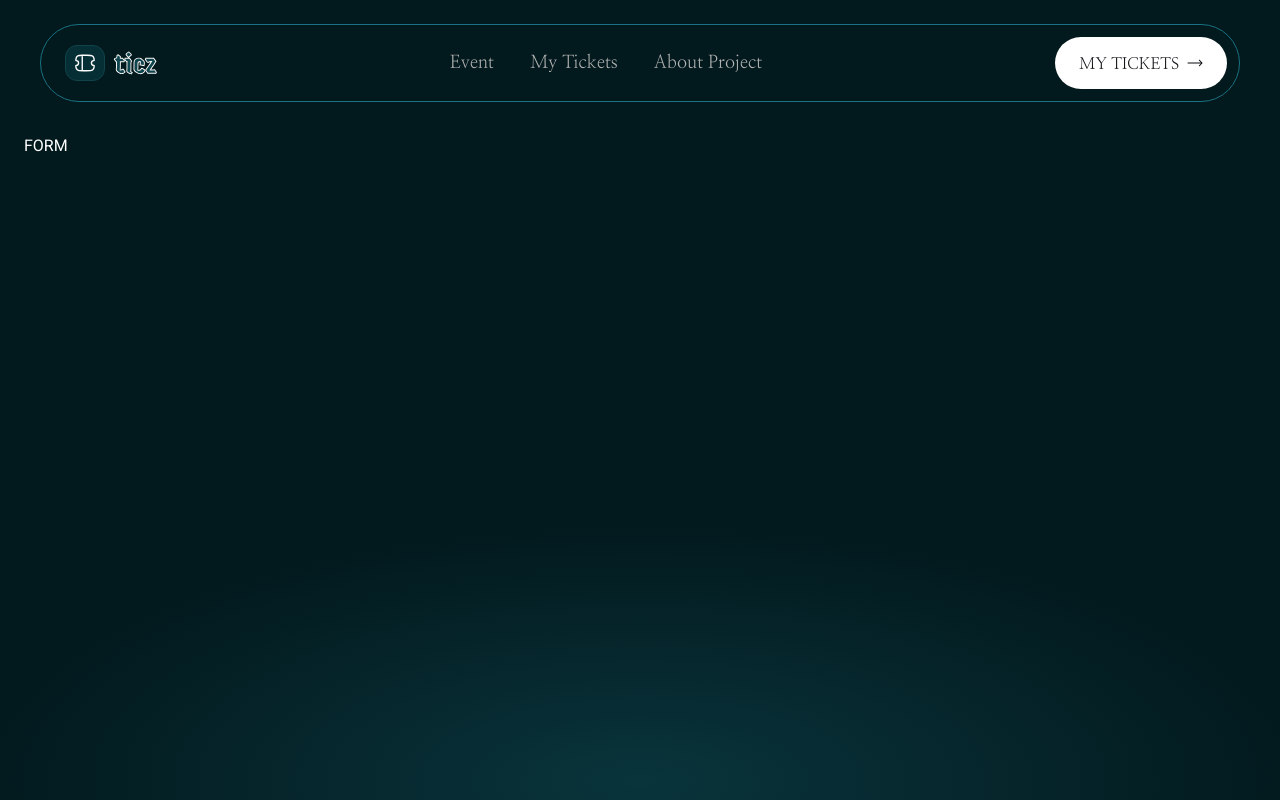
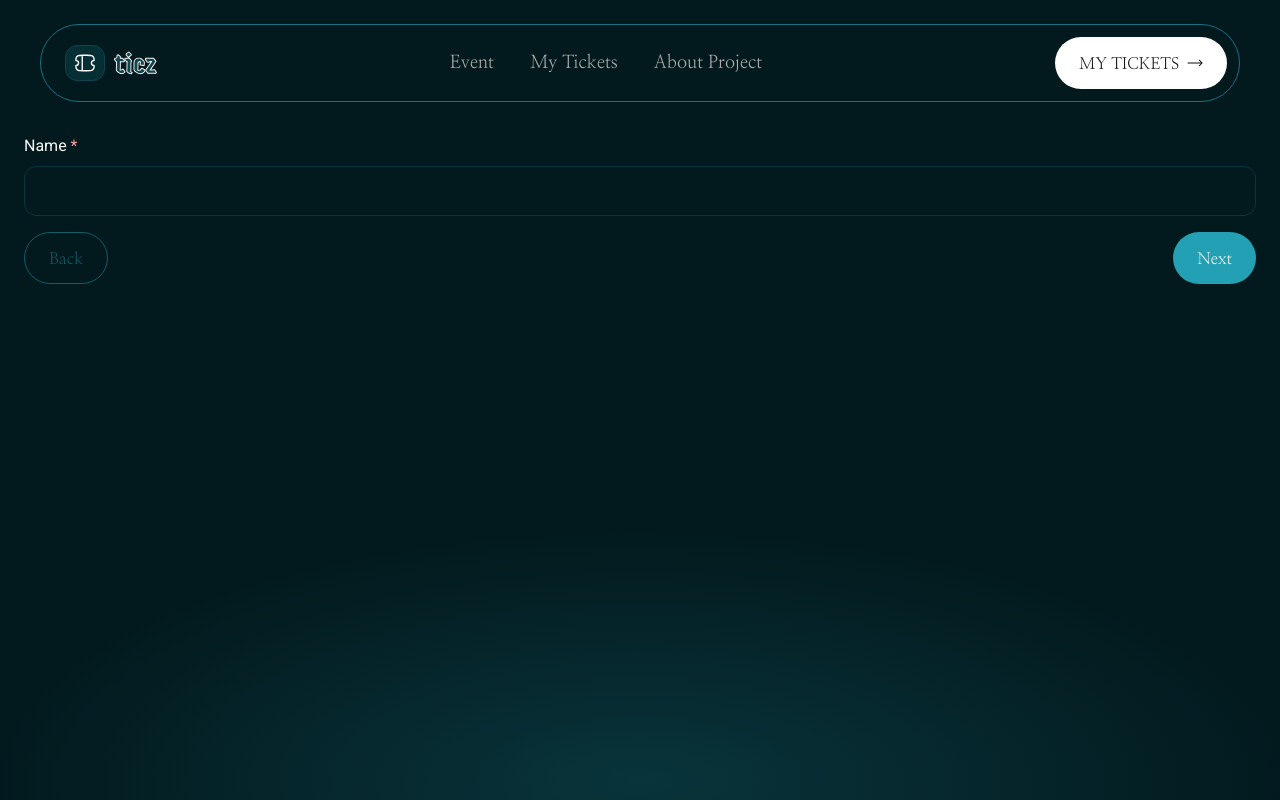
Before and after one commit to AJ1732/hng-12--stage-2, a Next.js app: page / in a window 1280 px wide. Built offline with nearby package versions, Linux system fonts and the light colour scheme; a web font is replaced by a local one.

Commit message:
chore: set up multi step form functionality

```diff
--- a/package.json
+++ b/package.json
@@ -9,9 +9,11 @@
     "lint": "next lint"
   },
   "dependencies": {
+    "idb": "^8.0.2",
     "next": "15.1.6",
     "react": "^19.0.0",
-    "react-dom": "^19.0.0"
+    "react-dom": "^19.0.0",
+    "zod": "^3.24.1"
   },
   "devDependencies": {
     "@eslint/eslintrc": "^3",
--- a/src/app/page.tsx
+++ b/src/app/page.tsx
@@ -1,7 +1,10 @@
+import { FormProvider } from "@/provider/form-context";
+import { MultiStepForm } from "@/components";
+
 export default function Home() {
   return (
-    <div>
-      <section>FORM</section>
-    </div>
+    <FormProvider>
+      <MultiStepForm />
+    </FormProvider>
   );
 }
--- /dev/null
+++ b/src/components/custom/MultistepForm/components/Step1Form/index.tsx
@@ -0,0 +1,22 @@
+import { useFormContext } from "@/provider/form-context";
+import { InputField } from "@/components";
+
+const Step1Form = () => {
+  const { formData, updateForm } = useFormContext();
+
+  return (
+    <fieldset>
+      <InputField
+        id="name"
+        name="name"
+        type="text"
+        label="Name"
+        value={formData.name}
+        onChange={(e) => updateForm({ name: e.target.value })}
+        required
+      />
+    </fieldset>
+  );
+};
+
+export default Step1Form;
--- /dev/null
+++ b/src/components/custom/MultistepForm/components/Step2Form/index.tsx
@@ -0,0 +1,22 @@
+import { useFormContext } from "@/provider/form-context";
+import { InputField } from "@/components";
+
+const Step2Form = () => {
+  const { formData, updateForm } = useFormContext();
+
+  return (
+    <fieldset>
+      <InputField
+        id="email"
+        name="email"
+        type="email"
+        label="Email"
+        value={formData.email}
+        onChange={(e) => updateForm({ email: e.target.value })}
+        required
+      />
+    </fieldset>
+  );
+};
+
+export default Step2Form;
--- /dev/null
+++ b/src/components/custom/MultistepForm/components/Step3Form/index.tsx
@@ -0,0 +1,21 @@
+import { useFormContext } from "@/provider/form-context";
+import { InputField } from "@/components";
+
+const Step3Form = () => {
+  const { formData, updateForm } = useFormContext();
+
+  return (
+    <fieldset>
+      <InputField
+        id="age"
+        name="age"
+        label="Age"
+        value={formData.age}
+        onChange={(e) => updateForm({ age: e.target.value })}
+        required
+      />
+    </fieldset>
+  );
+};
+
+export default Step3Form;
--- /dev/null
+++ b/src/components/custom/MultistepForm/components/index.ts
@@ -0,0 +1,3 @@
+export { default as Step1Form } from "./Step1Form";
+export { default as Step2Form } from "./Step2Form";
+export { default as Step3Form } from "./Step3Form";
--- /dev/null
+++ b/src/components/custom/MultistepForm/index.tsx
@@ -0,0 +1,45 @@
+"use client";
+import { useFormContext } from "@/provider/form-context";
+import { Step1Form, Step2Form, Step3Form } from "./components";
+import { ButtonLink } from "@/components";
+
+const MultiStepForm = () => {
+  const { step, updateStep, formData } = useFormContext();
+
+  const steps = [<Step1Form />, <Step2Form />, <Step3Form />];
+
+  const nextStep = () => updateStep(Math.min(step + 1, steps.length));
+  const prevStep = () => updateStep(Math.max(step - 1, 1));
+
+  const handleSubmit = () => {
+    console.log("Submitted Form Data:", formData);
+  };
+
+  return (
+    <form>
+      {steps[step - 1]}
+
+      <div className="mt-4 flex justify-between">
+        <ButtonLink
+          variant={"outline"}
+          onClick={prevStep}
+          disabled={step === 1}
+        >
+          Back
+        </ButtonLink>
+
+        {step < steps.length ? (
+          <ButtonLink type="button" onClick={nextStep}>
+            Next
+          </ButtonLink>
+        ) : (
+          <ButtonLink type="button" onClick={handleSubmit}>
+            Submit
+          </ButtonLink>
+        )}
+      </div>
+    </form>
+  );
+};
+
+export default MultiStepForm;
--- a/src/components/index.ts
+++ b/src/components/index.ts
@@ -7,3 +7,6 @@ export { default as InputField } from "./ui/input-field";
 export { default as TextareaField } from "./ui/textarea-field";
 export { default as TicketButton } from "./ui/ticket-button";
 export { default as SelectField } from "./ui/select-field";
+
+// CUSTOM COMPONENTS
+export { default as MultiStepForm } from "./custom/MultistepForm";
--- a/src/components/ui/input-field.tsx
+++ b/src/components/ui/input-field.tsx
@@ -25,6 +25,7 @@ const InputField: React.FC<InputFieldProps> = ({
       )}
 
       <input
+        id={name}
         type={type}
         name={name}
         required={required}
--- a/src/components/ui/select-field.tsx
+++ b/src/components/ui/select-field.tsx
@@ -34,6 +34,7 @@ const SelectField: React.FC<SelectFieldProps> = ({
 
       {/* SELECT TRIGGER */}
       <div
+        id={name}
         onClick={() => setIsOpen(!isOpen)}
         onMouseEnter={() => {
           setTimeout(() => setIsOpen(true), 100);
--- a/src/components/ui/textarea-field.tsx
+++ b/src/components/ui/textarea-field.tsx
@@ -25,6 +25,8 @@ const Textarea: React.FC<TextareaProps> = ({
       )}
 
       <textarea
+        id={name}
+        name={name}
         className={cn(
           "border-input placeholder:text-muted-foreground focus-visible:ring-primary-300 border-accent-200 flex min-h-[80px] w-full rounded-xl border bg-transparent p-3 text-base focus-visible:outline-none focus-visible:ring-2 focus-visible:ring-offset-2 disabled:cursor-not-allowed disabled:opacity-50",
           className,
--- /dev/null
+++ b/src/provider/form-context.tsx
@@ -0,0 +1,54 @@
+"use client";
+import { createContext, useContext, useEffect, useState } from "react";
+import { openDB } from "idb";
+
+const DB_NAME = "MultiStepFormDB";
+const STORE_NAME = "FormStore";
+const STEP_KEY = "formStep";
+
+const FormContext = createContext<any>(null);
+
+export const FormProvider = ({ children }: { children: React.ReactNode }) => {
+  const [formData, setFormData] = useState({ name: "", email: "", age: "" });
+  const [step, setStep] = useState(1);
+
+  useEffect(() => {
+    const loadData = async () => {
+      const db = await openDB(DB_NAME, 1, {
+        upgrade(db) {
+          db.createObjectStore(STORE_NAME);
+        },
+      });
+
+      const data = await db.get(STORE_NAME, "formData");
+      if (data) setFormData(data);
+
+      const savedStep = await db.get(STORE_NAME, STEP_KEY);
+      if (savedStep) setStep(savedStep);
+    };
+
+    loadData();
+  }, []);
+
+  const updateForm = async (data: any) => {
+    setFormData((prev) => ({ ...prev, ...data }));
+
+    const db = await openDB(DB_NAME, 1);
+    await db.put(STORE_NAME, { ...formData, ...data }, "formData");
+  };
+
+  const updateStep = async (newStep: number) => {
+    setStep(newStep);
+
+    const db = await openDB(DB_NAME, 1);
+    await db.put(STORE_NAME, newStep, STEP_KEY);
+  };
+
+  return (
+    <FormContext.Provider value={{ formData, updateForm, step, updateStep }}>
+      {children}
+    </FormContext.Provider>
+  );
+};
+
+export const useFormContext = () => useContext(FormContext);
```
Also changed, not shown: 1 other file (tests, documents, lock files or other folders).
